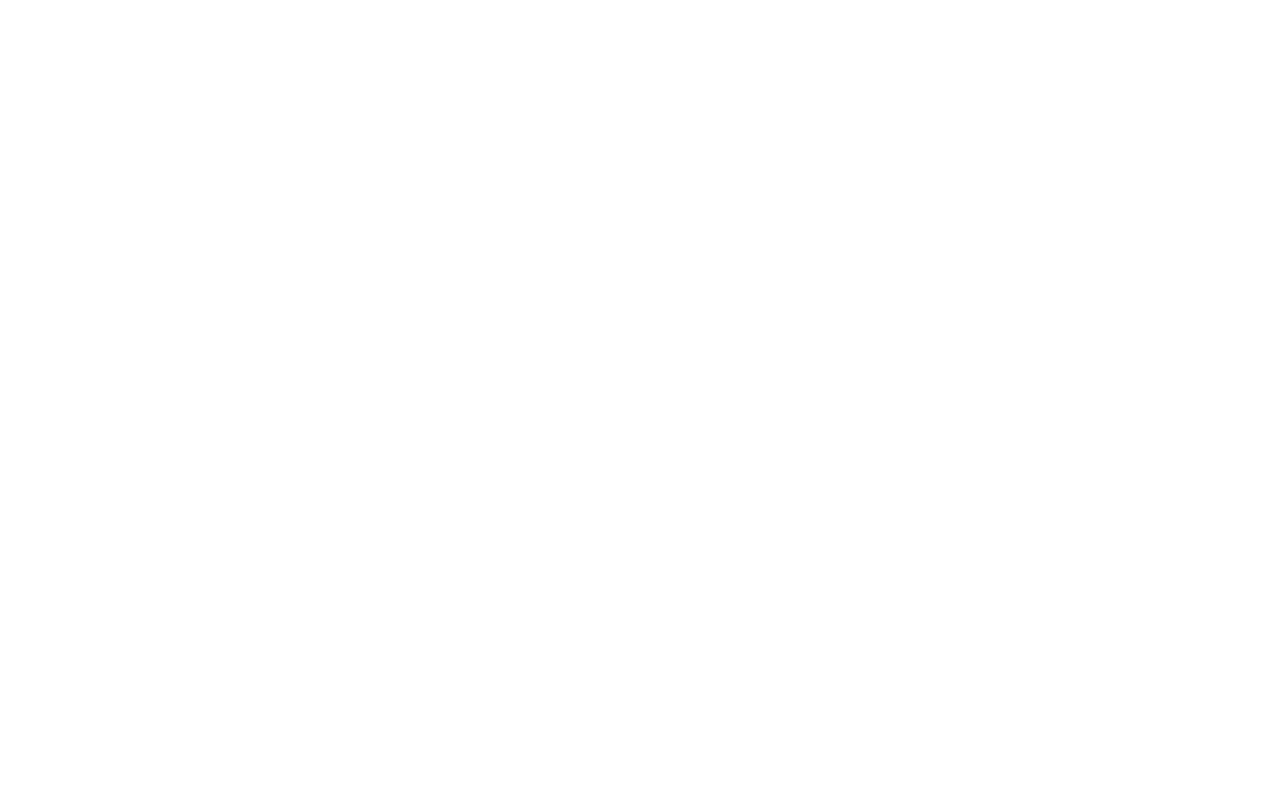
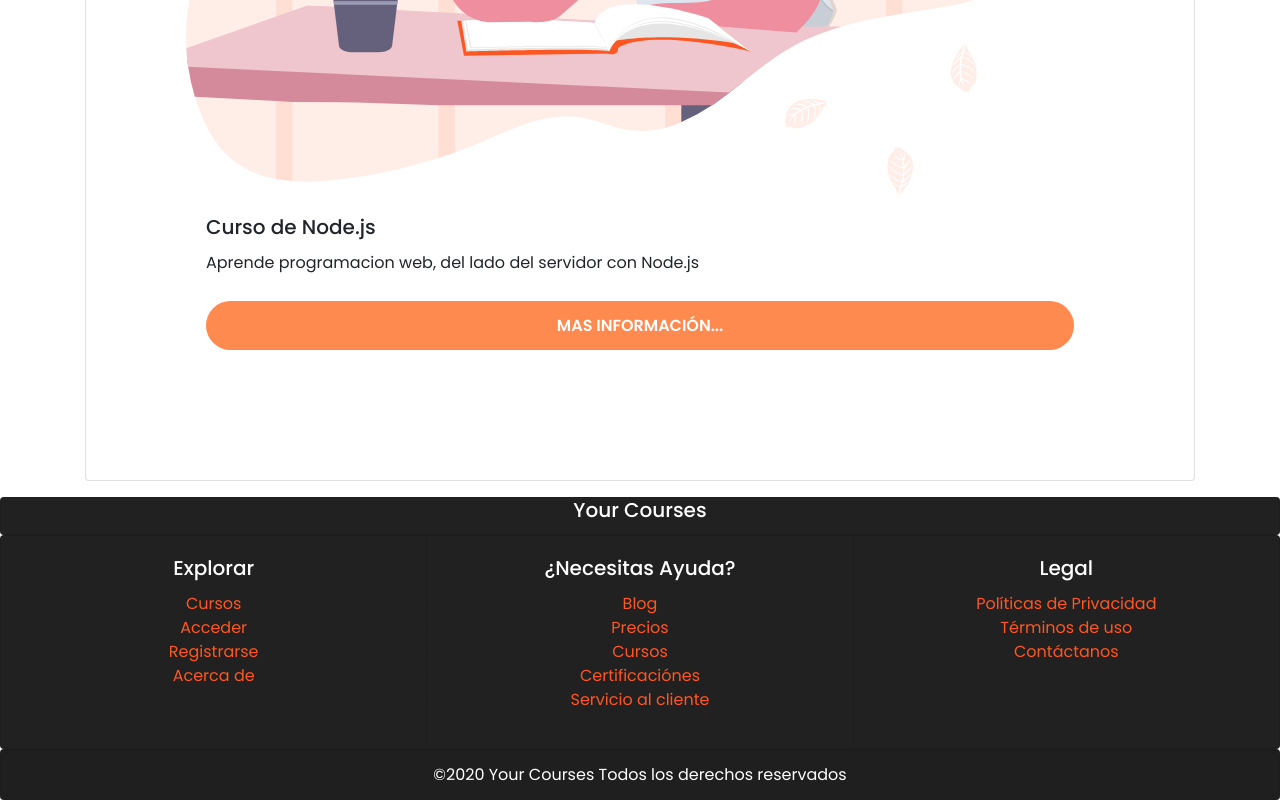
Before and after one commit to WatchDog773/webSite-YourCourses, a React (Create React App) app in the folder frontend-website-yourcourses_/: page / in a window 1280 px wide. Shown: the part 1166-1966 px from the top of the page. Before the commit the page ends 902 px from the top, so only its background shows below. Built offline with nearby package versions, Linux system fonts and the light colour scheme.

Commit message:
Creacion  del diseño de los CardView para los cursos

```diff
--- /dev/null
+++ b/frontend-website-yourcourses_/src/components/common/CardView.js
@@ -0,0 +1,22 @@
+import React from 'react';
+import { Card, Button, CardGroup } from 'react-bootstrap'
+import img from '../public/login.svg'
+
+const CardView = () => {
+    return(
+        <CardGroup className="container">
+            <Card style={{ width: '18rem', padding: '100px 100px 100px 100px' }}>
+            <Card.Img variant="top" src={img} />
+            <Card.Body>
+                <Card.Title>Curso de Node.js </Card.Title>
+                <Card.Text>
+                    Aprende programacion web, del lado del servidor con Node.js
+                </Card.Text>
+                <Button style={{ width: '100%', background: "#ff8a50", border: "#ff8a50" }}>Mas información...</Button>
+            </Card.Body>
+            </Card>
+        </CardGroup>
+
+    );
+}
+export default CardView;
--- a/frontend-website-yourcourses_/src/components/public/Home.js
+++ b/frontend-website-yourcourses_/src/components/public/Home.js
@@ -1,12 +1,14 @@
 import Navbar from "../common/Navbar";
 import Carousel from '../common/Carousel';
-import Footer from "../common/Footer"
+import Footer from "../common/Footer";
+import CardView from '../common/CardView';
 
 function Home() {
   return (
     <div>
       <Navbar />
       <Carousel/>
+      <CardView/>
       <Footer/>
     </div>
   );
```
